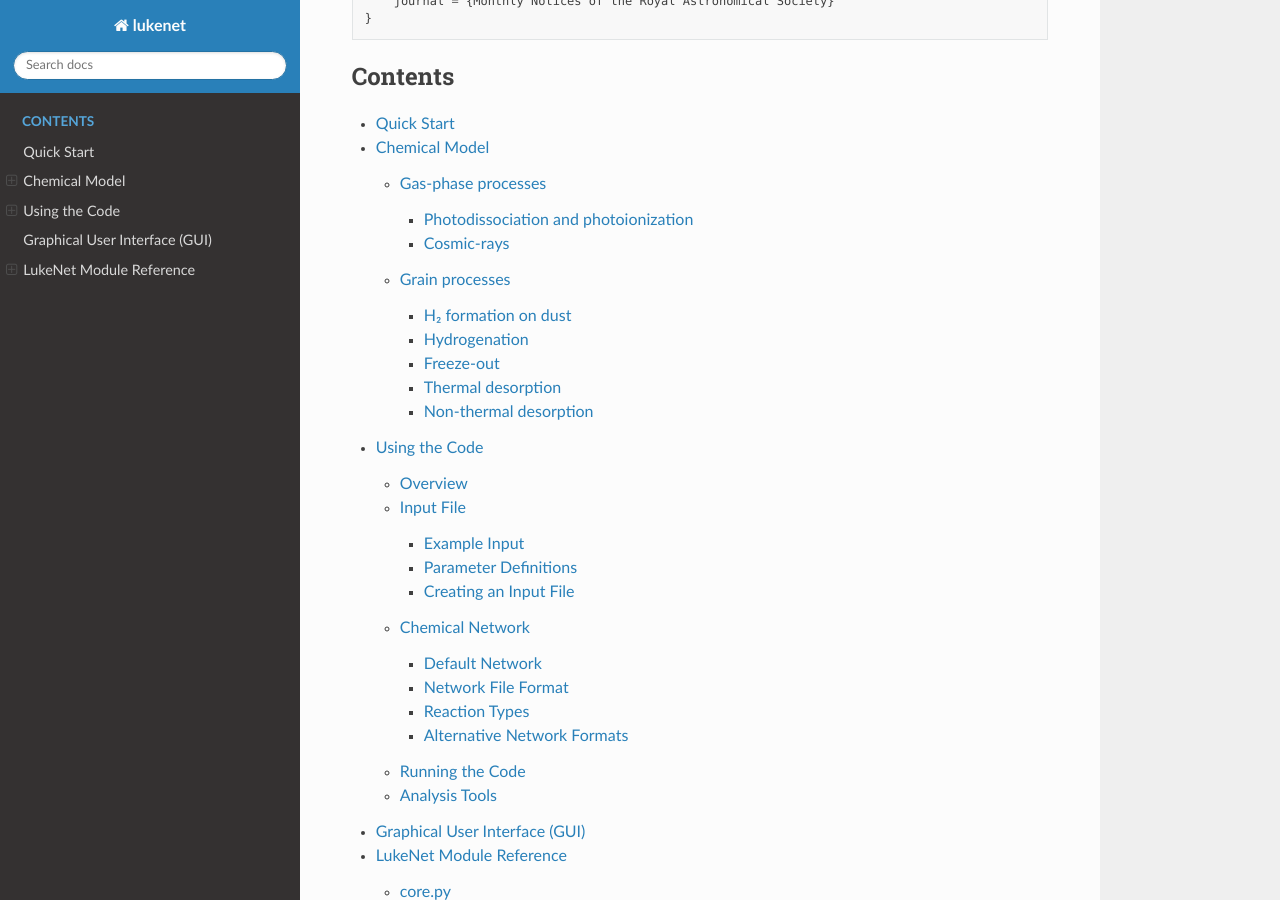
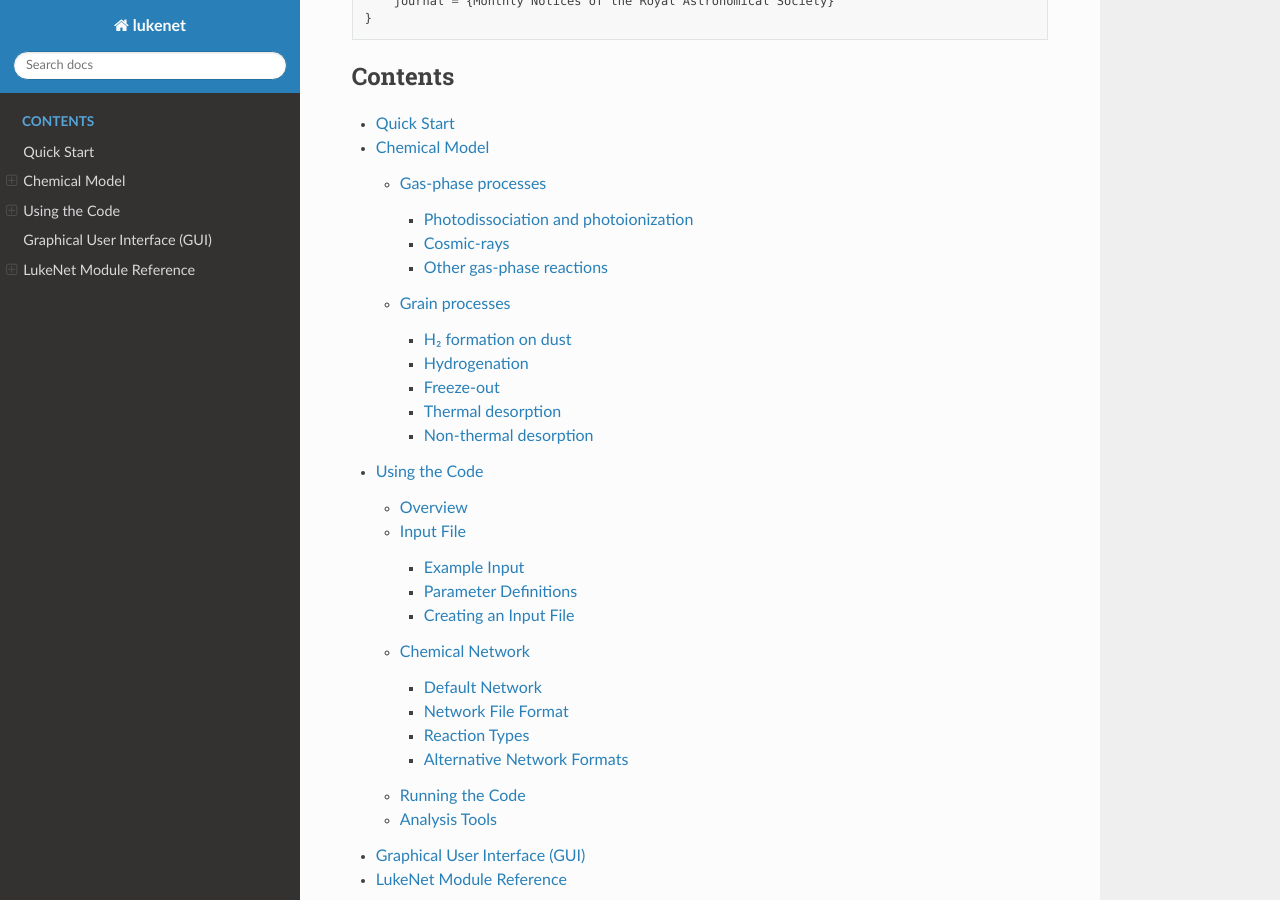
Before and after one commit to lukekeyte/lukenet-docs, a Sphinx documentation site: the page built from docs/index.md, in a window 1280 px wide and 900 px high, scrolled down 865 px. Built offline with Sphinx 7.4.7 and the Read the Docs theme 3.1.0, drawn with Linux system fonts in a browser that asks for light colours.

Commit message:
chemical model

```diff
--- a/docs/chemical_model/index.md
+++ b/docs/chemical_model/index.md
@@ -56,6 +56,9 @@ where in both cases $\alpha$ is taken from the [UMIST database](https://ui.adsab
 for electron production from cosmic ray ionisation (primarily from $\small{\text{H}}_2$ and $\small{\text{He}}$ in dark clouds) of $\small{\zeta_0} = 1.36 \times 10^{-17} \; \text{s}^{-1}$ [(Prasad & Huntress 1980)](https://ui.adsabs.harvard.edu/abs/1980ApJS...43....1P/abstract).
 
 
+### Other gas-phase reactions
+
+Describe the other types of gas-phase reactions here.
 
 
 <br/>
@@ -146,9 +149,11 @@ $$
 where $a_\text{gr}$ is the grain radius, $n_\text{gr}$ is the grain number density, $f(X)$ is a factor ensuring desorption scales with surface abundance, $\nu(X)$ is the characteristic vibration frequency of the molecule on the grain surface, $N_\text{ss}$ is the number of binding sites per unit grain area, $E_b(X)$ is the binding energy, $k$ is the Boltzmann constant, and $T_d$ is the dust temperature.
 
 The factor $\small f(X)$ is defined as follows:
+
 $$
 f(X) = \frac{n_\text{s}(X)}{\text{max}(n_\text{ice}, N_\text{b}n_\text{gr})}
 $$
+
 where $\small n_\text{s}(X)$ is the number density of species $\small X$ in the ice, $n_\text{ice}$ is the total number density of all ice species, and $N_\text{b}$ is the number of binding sites per grain. This factor ensures that each species desorbs in proportion to its abundance in the ice, and the desorption behavior transitions naturally from zeroth-order when multiple layers of ice are present to first-order when less than one monolayer remains.
 
 ### Non-thermal desorption
```
